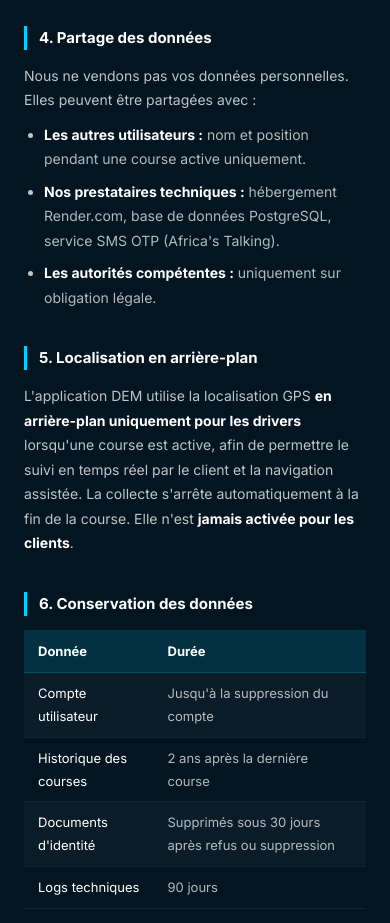
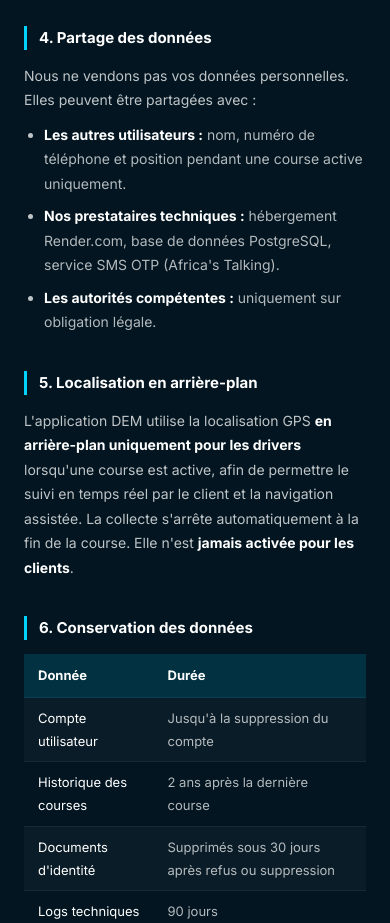
Before and after one commit to FayeDaouda/dem-landing, a React (Vite) app: page /privacy in a window 390 px wide. Shown: the part 1820-2743 px from the top of the page. Built offline with nearby package versions, Linux system fonts and the light colour scheme.

Commit message:
privacy: ajout numéro de téléphone partagé pendant course

```diff
--- a/src/Privacy.jsx
+++ b/src/Privacy.jsx
@@ -94,7 +94,7 @@ const sections = [
         <p style={{ marginBottom: 10 }}>Nous ne vendons pas vos données personnelles. Elles peuvent être partagées avec :</p>
         <ul style={{ paddingLeft: 20, display: 'flex', flexDirection: 'column', gap: 8 }}>
           {[
-            ['Les autres utilisateurs :', 'nom et position pendant une course active uniquement.'],
+            ['Les autres utilisateurs :', 'nom, numéro de téléphone et position pendant une course active uniquement.'],
             ['Nos prestataires techniques :', 'hébergement Render.com, base de données PostgreSQL, service SMS OTP (Africa\'s Talking).'],
             ['Les autorités compétentes :', 'uniquement sur obligation légale.'],
           ].map(([k, v]) => (
```
